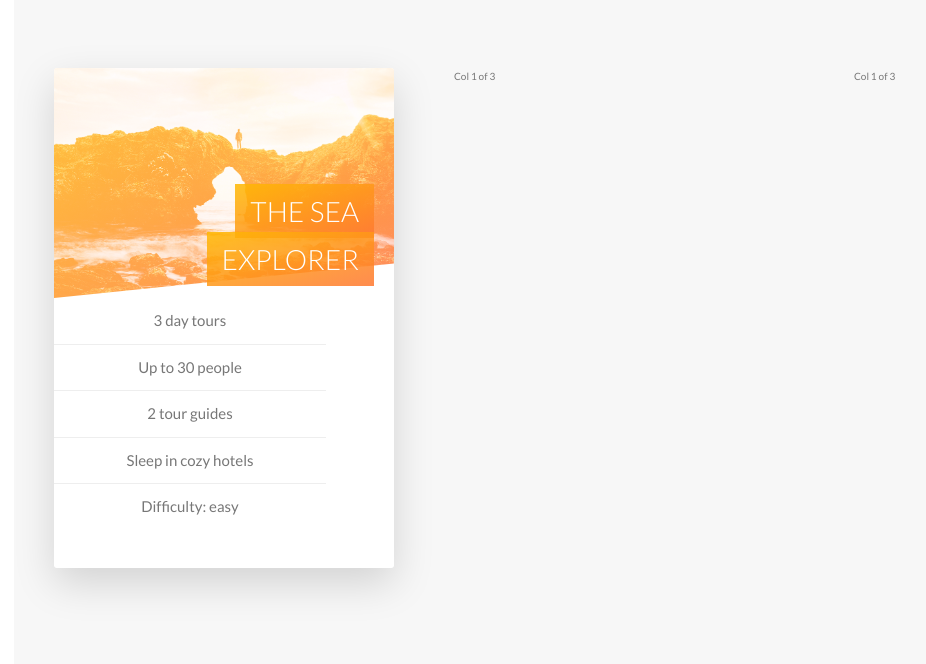
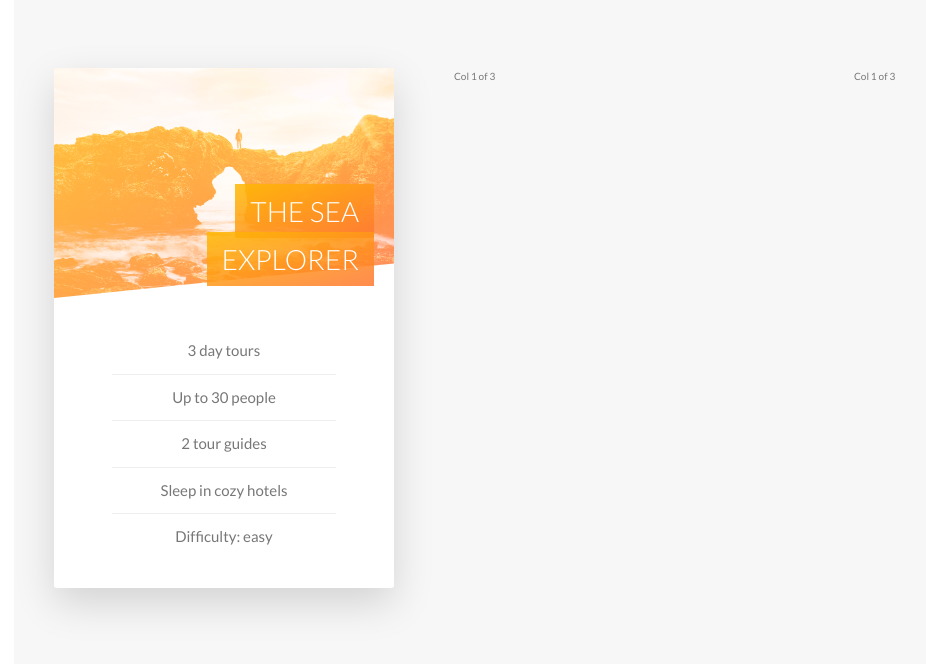
Before and after one commit to mtorgovitsky/AdvancedCSSandSassFromCourse, a website: page index.html in a window 1280 px wide. Shown: the part 2354-3018 px from the top of the page, without its empty margins (16-942 px from the left). Drawn offline with Linux system fonts and the light colour scheme.

Commit message:
Finished 11. Building the Tours Section - Part 2

```diff
--- a/sass/components/_card.scss
+++ b/sass/components/_card.scss
@@ -3,10 +3,10 @@
   perspective: 150rem;
   -moz-perspective: 150rem;
   position: relative;
-  height: 50rem;
+  height: 52rem;
 
   &__side {
-    height: 50rem;
+    height: 52rem;
     transition: all 0.8s ease;
     position: absolute;
     top: 0;
@@ -95,10 +95,12 @@
   }
 
   &__details {
+    padding: 3rem;
 
     ul {
       list-style: none;
       width: 80%;
+      margin: 0 auto;;
 
       li {
         text-align: center;
```
Also changed, not shown: css/style.css.
